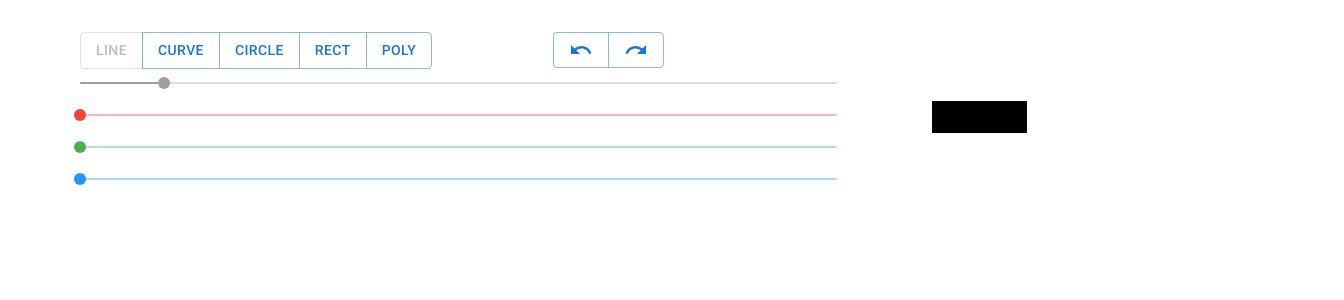
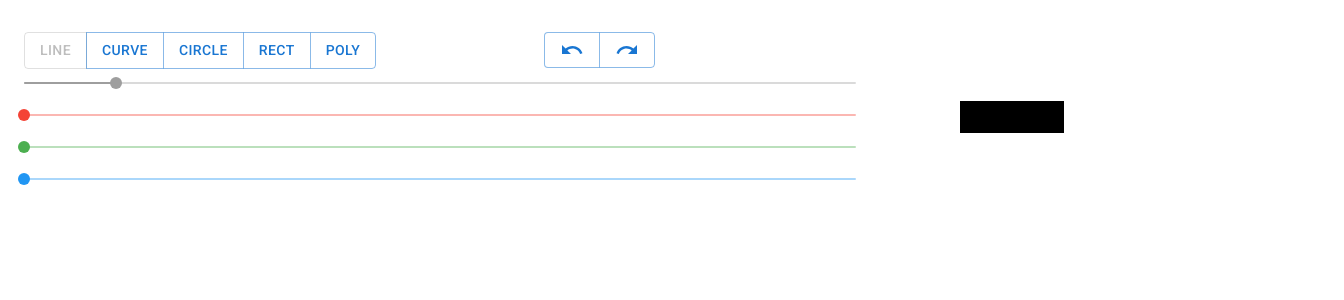
Before and after one commit to Ha-limLee/sim-sketch, a React (Vite) app: page / in a window 1280 px wide. Shown: the top 300 px of the page, 1344 px wide, since content can reach past the window. Built offline with nearby package versions, Linux system fonts and the light colour scheme.

Commit message:
expand layout

```diff
--- a/src/App.tsx
+++ b/src/App.tsx
@@ -5,10 +5,10 @@ import { Container } from '@mui/material';
 
 const App = () => {
   return (
-    <Container>
+    <>
       <ToolBox />
       <DrawBoard />
-    </Container>
+    </>
   );
 };
 
```
